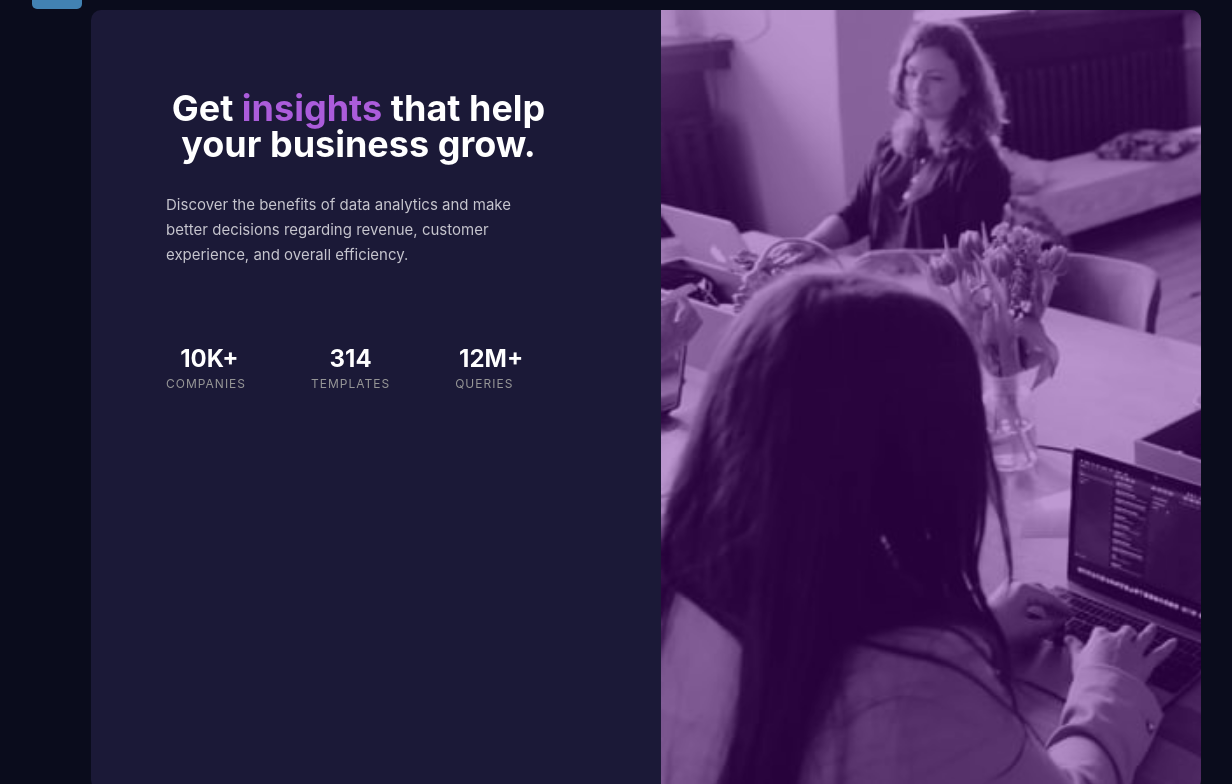
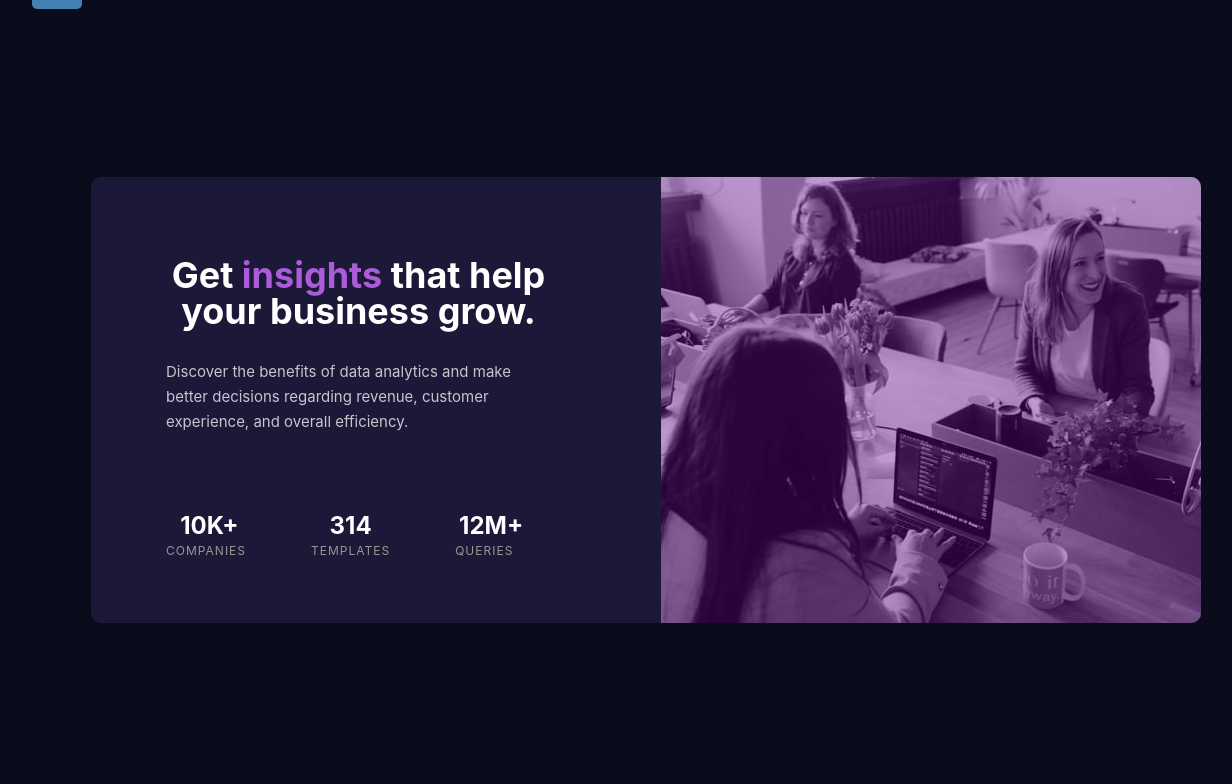
Before and after one commit to alexanderivanov2/frontend-mentor, a Vue app: page /newbie/stats-preview-card in a window 1536 px wide. Shown: the top 784 px of the page, without its empty margins (122-1354 px from the left). Built offline with nearby package versions, Linux system fonts and the light colour scheme; a web font is replaced by a local one.

Commit message:
refactor height

```diff
--- a/src/views/NewbiePages/StatsPreviewCard/StatsPreviewCard.vue
+++ b/src/views/NewbiePages/StatsPreviewCard/StatsPreviewCard.vue
@@ -173,7 +173,8 @@ onMounted(() => {
 
         @media screen and (min-width: 1440px) {
             max-width: 1110px;
-            max-height: 446px;
+            height: 446px;
+            min-height: 446px;
             display: flex;
             flex-direction: row;
 
```
